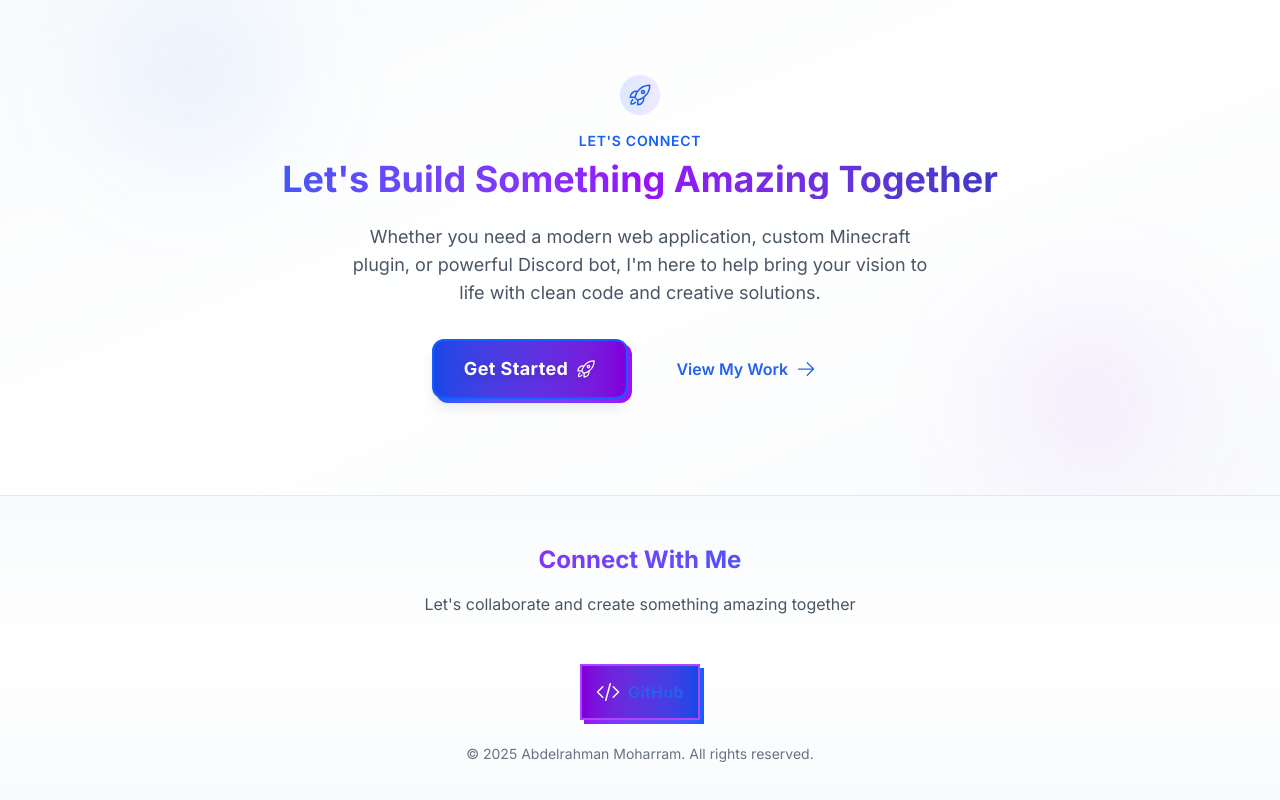
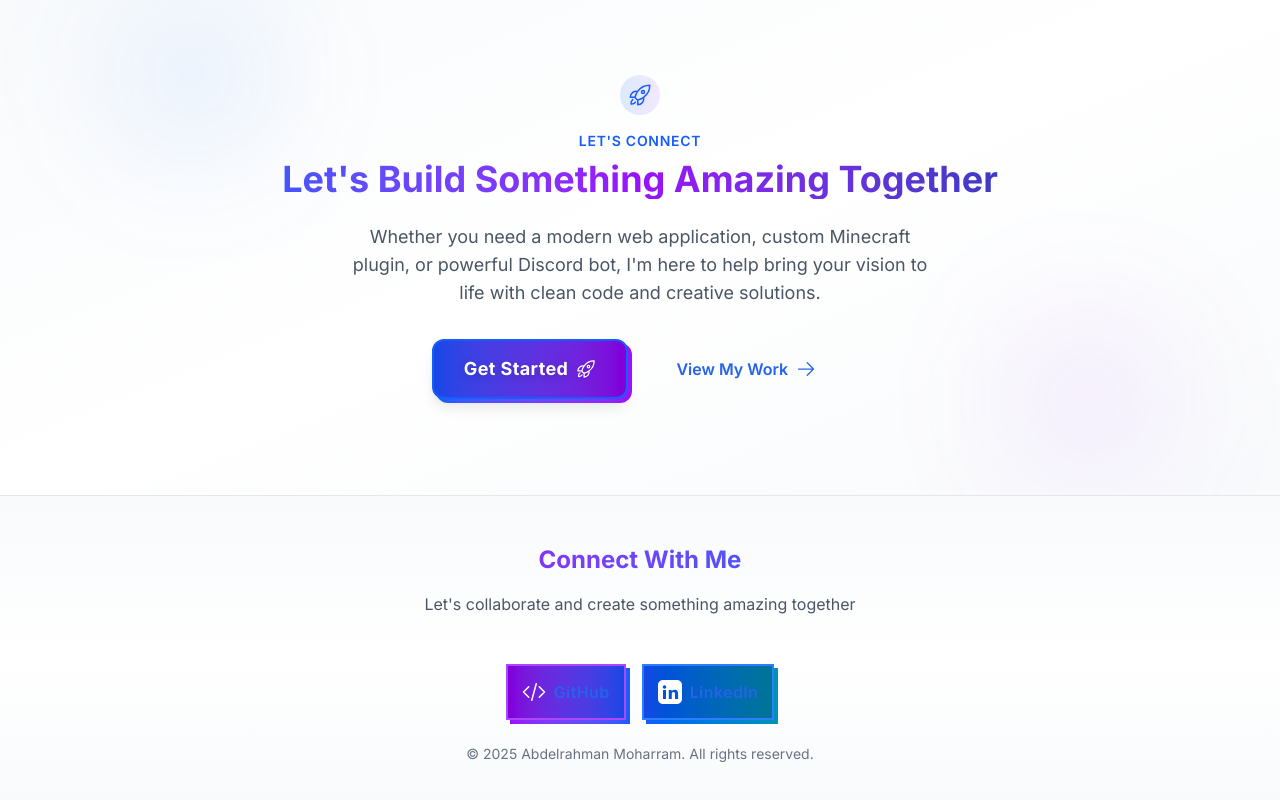
Before and after one commit to AbdelrahmanM1/abdelrahmanmoharramwebsite, a Next.js app: page / in a window 1280 px wide. Shown: the part 1563-2363 px from the top of the page. Built offline with nearby package versions, Linux system fonts and the light colour scheme.

Commit message:
Enhance Footer component: add LinkedIn link with SVG icon for improved connectivity

```diff
--- a/src/app/components/Footer.tsx
+++ b/src/app/components/Footer.tsx
@@ -43,6 +43,22 @@ export default function Footer() {
                 GitHub
               </span>
             </Link>
+            <Link
+              href="https://www.linkedin.com/in/3bdoabk/"
+              target="_blank"
+              rel="noopener noreferrer"
+              className="group relative inline-flex items-center justify-center p-4 font-semibold tracking-wide text-white transition-all duration-300 ease-in-out transform hover:-translate-y-1"
+            >
+              <span className="absolute inset-0 w-full h-full transition duration-300 ease-out transform translate-x-1 translate-y-1 bg-gradient-to-r from-blue-600 to-cyan-600 group-hover:-translate-x-0 group-hover:-translate-y-0"></span>
+              <span className="absolute inset-0 w-full h-full bg-gradient-to-r from-blue-700 to-cyan-700 border-2 border-blue-500 group-hover:bg-gradient-to-r group-hover:from-blue-600 group-hover:to-cyan-600"></span>
+              <span className="relative flex items-center">
+                {/* LinkedIn SVG Icon */}
+                <svg className="h-6 w-6 mr-2 text-white" fill="currentColor" viewBox="0 0 24 24">
+                  <path d="M19 0h-14c-2.76 0-5 2.24-5 5v14c0 2.76 2.24 5 5 5h14c2.76 0 5-2.24 5-5v-14c0-2.76-2.24-5-5-5zm-11 19h-3v-9h3v9zm-1.5-10.28c-.97 0-1.75-.79-1.75-1.75s.78-1.75 1.75-1.75 1.75.79 1.75 1.75-.78 1.75-1.75 1.75zm13.5 10.28h-3v-4.5c0-1.08-.02-2.47-1.5-2.47-1.5 0-1.73 1.17-1.73 2.39v4.58h-3v-9h2.89v1.23h.04c.4-.75 1.37-1.54 2.82-1.54 3.01 0 3.57 1.98 3.57 4.56v4.75z"/>
+                </svg>
+                LinkedIn
+              </span>
+            </Link>
           </motion.div>
 
           <div className="text-center text-gray-500 dark:text-gray-400 text-sm">
```
